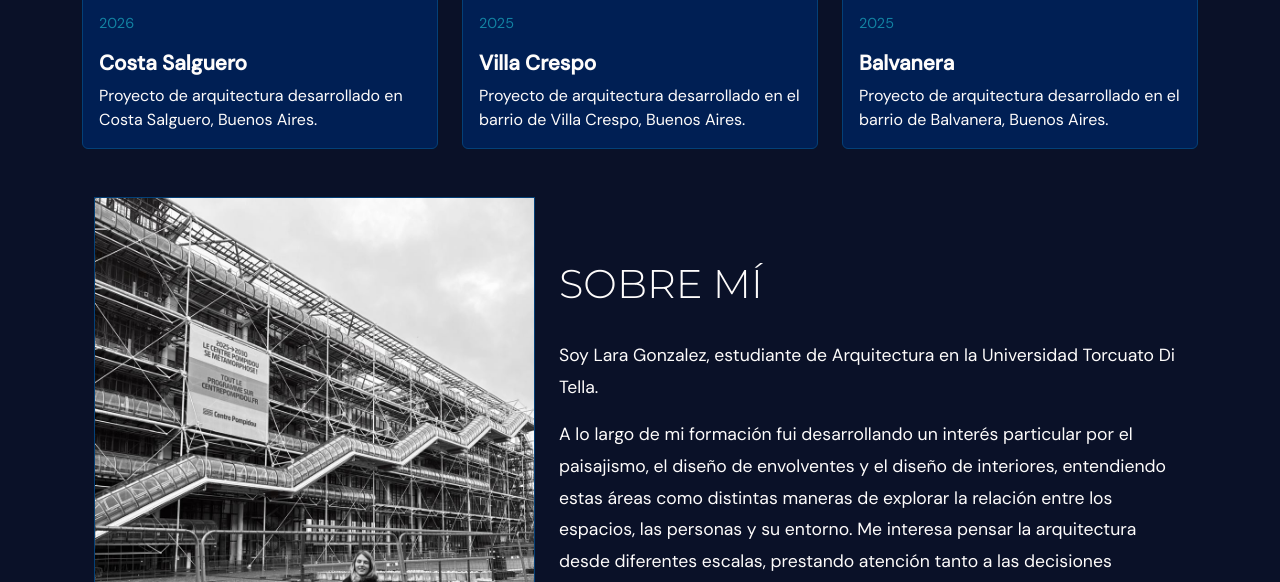
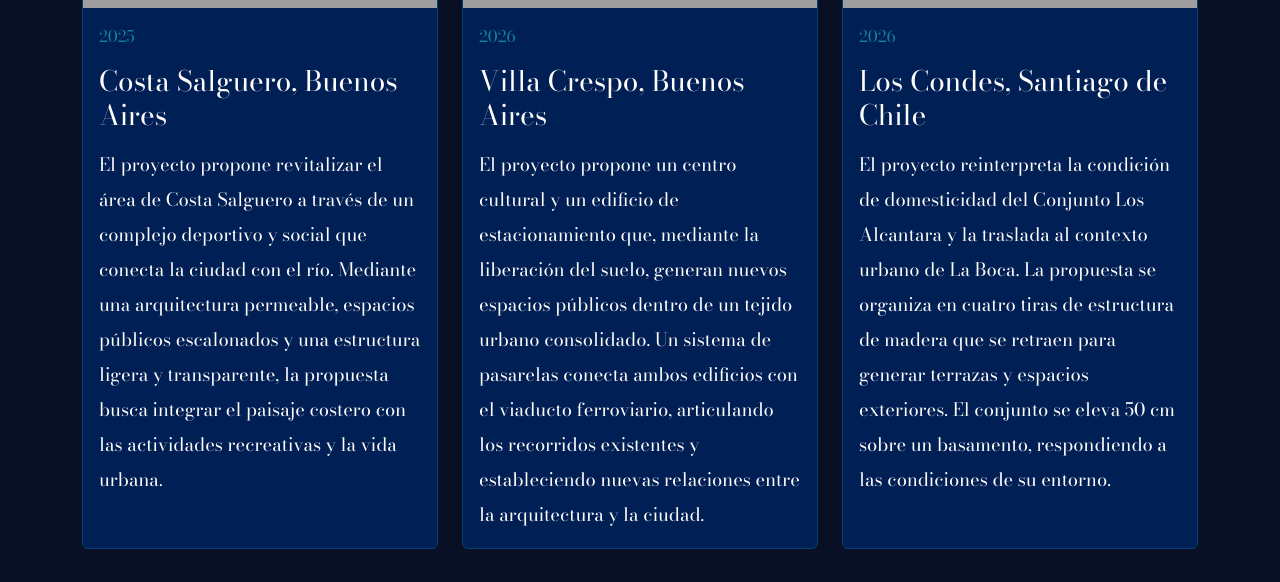
Before and after one commit to gonzalezlara2004-stack/EntregaFinal, a plain HTML site: page index.html in a window 1280 px wide. Shown: the part 1175-1757 px from the top of the page. Drawn offline with nearby package versions, Linux system fonts and the light colour scheme; grey boxes are pictures that could not be loaded.

Commit message:
ultima version

```diff
--- a/css/estilos.css
+++ b/css/estilos.css
@@ -1,8 +1,9 @@
 
-@import url('https://fonts.googleapis.com/css2?family=DM+Sans:wght@400;500&family=Montserrat:wght@300;400;700&display=swap');
+@import url('https://fonts.googleapis.com/css2?family=Bodoni+Moda:wght@100;100;400&family=DM+Sans:wght@400;500&family=Montserrat:wght@300;400;700&display=swap');
+
 
 :root {
-    --fondo: #0A1128;
+    --fondo: #091026;
     --tarjetas: #001F54;
     --secundario: #034078;
     --acento: #1282A2;
@@ -107,8 +108,10 @@ header .lead {
 }
 
 .card-title {
-    font-size: 1.3rem;
-    font-weight: 700;
+    font-family: 'Bodoni Moda', serif;
+    font-size: 1.75rem;
+    font-weight: 300;
+    margin-bottom: 1rem;
 }
 
 .anio {
@@ -135,7 +138,7 @@ header .lead {
 }
 
 #sobre-mi img {
-    width: 100%;
+    width: 50%;
     border-color: var(--secundario) !important;
 }
 
@@ -162,3 +165,21 @@ footer a {
 footer a:hover {
     color: var(--texto);
 }
+/* TIPOGRAFIA BODONI MODA */
+
+.descripcion-seccion,
+.card-text,
+#sobre-mi p,
+header .lead {
+    font-family: 'Bodoni Moda', serif;
+    font-weight: 400;
+    font-size: 1.15rem;
+    line-height: 1.9;
+}
+
+.anio,
+.subtitulo {
+    font-family: 'Bodoni Moda', serif;
+    font-weight: 400;
+    font-size: 1rem;
+}
--- a/js/proyectos.json
+++ b/js/proyectos.json
@@ -1,21 +1,21 @@
 
 [
     {
-        "titulo": "Costa Salguero",
-        "anio": "2026",
-        "descripcion": "Proyecto de arquitectura desarrollado en Costa Salguero, Buenos Aires.",
+        "titulo": "Costa Salguero, Buenos Aires",
+        "anio": "2025",
+        "descripcion": "El proyecto propone revitalizar el área de Costa Salguero a través de un complejo deportivo y social que conecta la ciudad con el río. Mediante una arquitectura permeable, espacios públicos escalonados y una estructura ligera y transparente, la propuesta busca integrar el paisaje costero con las actividades recreativas y la vida urbana.",
         "imagen": "img/costa-salguero.jpg"
     },
     {
-        "titulo": "Villa Crespo",
-        "anio": "2025",
-        "descripcion": "Proyecto de arquitectura desarrollado en el barrio de Villa Crespo, Buenos Aires.",
+        "titulo": "Villa Crespo, Buenos Aires",
+        "anio": "2026",
+        "descripcion": "El proyecto propone un centro cultural y un edificio de estacionamiento que, mediante la liberación del suelo, generan nuevos espacios públicos dentro de un tejido urbano consolidado. Un sistema de pasarelas conecta ambos edificios con el viaducto ferroviario, articulando los recorridos existentes y estableciendo nuevas relaciones entre la arquitectura y la ciudad.",
         "imagen": "img/villa-crespo.jpg"
     },
     {
-        "titulo": "Balvanera",
-        "anio": "2025",
-        "descripcion": "Proyecto de arquitectura desarrollado en el barrio de Balvanera, Buenos Aires.",
-        "imagen": "img/balvanera.jpg"
+        "titulo": "Los Condes, Santiago de Chile",
+        "anio": "2026",
+        "descripcion": "El proyecto reinterpreta la condición de domesticidad del Conjunto Los Alcantara y la traslada al contexto urbano de La Boca. La propuesta se organiza en cuatro tiras de estructura de madera que se retraen para generar terrazas y espacios exteriores. El conjunto se eleva 50 cm sobre un basamento, respondiendo a las condiciones de su entorno.",
+        "imagen": "img/los-condes.png"
     }
 ]
```
Also changed, not shown: 4 other files.
